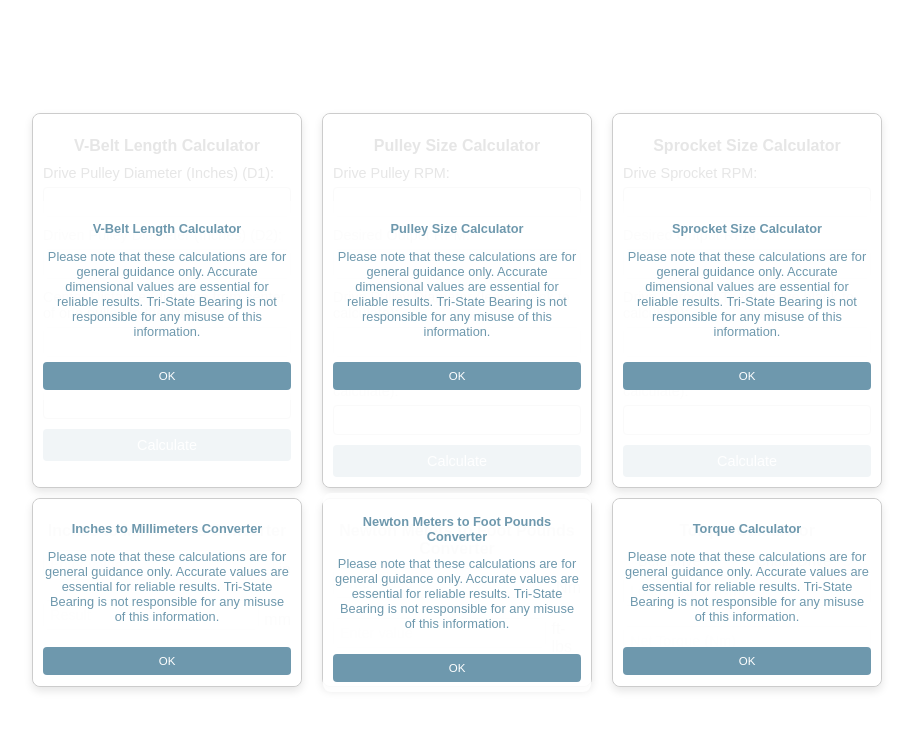
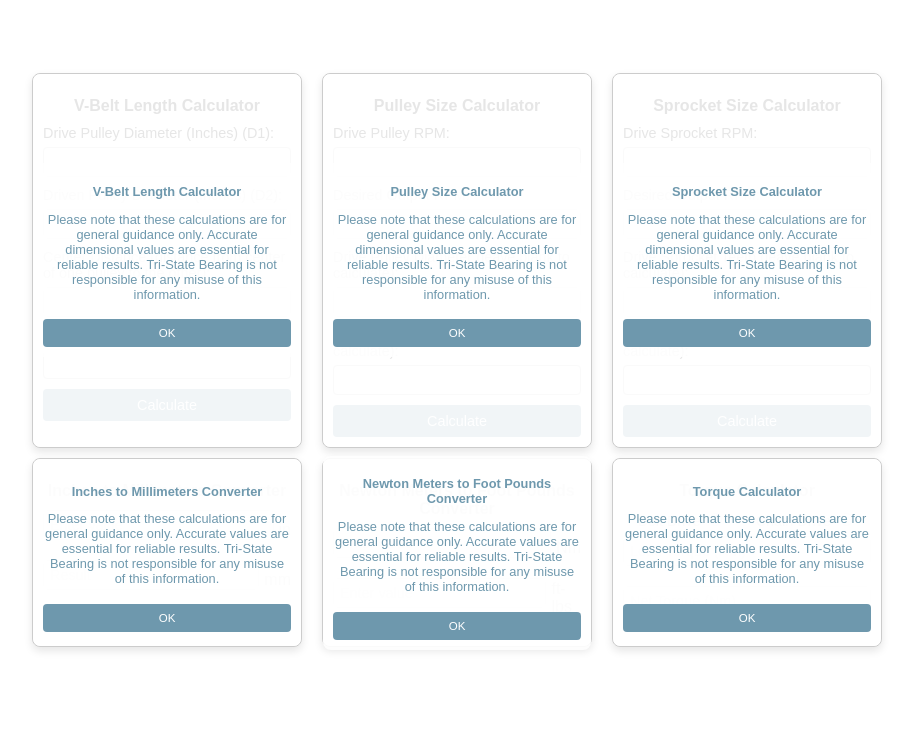
Before and after one commit to suhedges/cal, a plain HTML site: page index.html in a window 1280 px wide. Shown: the whole page, without its empty margins (183-1096 px from the left). Drawn offline with Linux system fonts and the light colour scheme.

Commit message:
Update styles.css

```diff
--- a/styles.css
+++ b/styles.css
@@ -4,9 +4,9 @@ body {
     justify-content: center;
     align-items: flex-start;
     flex-direction: column;
-    min-height: 100vh;
+    min-height: 90vh;
     margin: 0;
-    padding-top: 0px;
+    padding: 0px;
     background-color: #FFFFFF;
 }
 
@@ -122,7 +122,7 @@ body {
 }
 
 .overlay-content button {
-    margin-top: 10px;
+    margin-top: 5px;
     padding: 8px 10px;
     background-color: #6E98AD;
     color: #fff;
```
